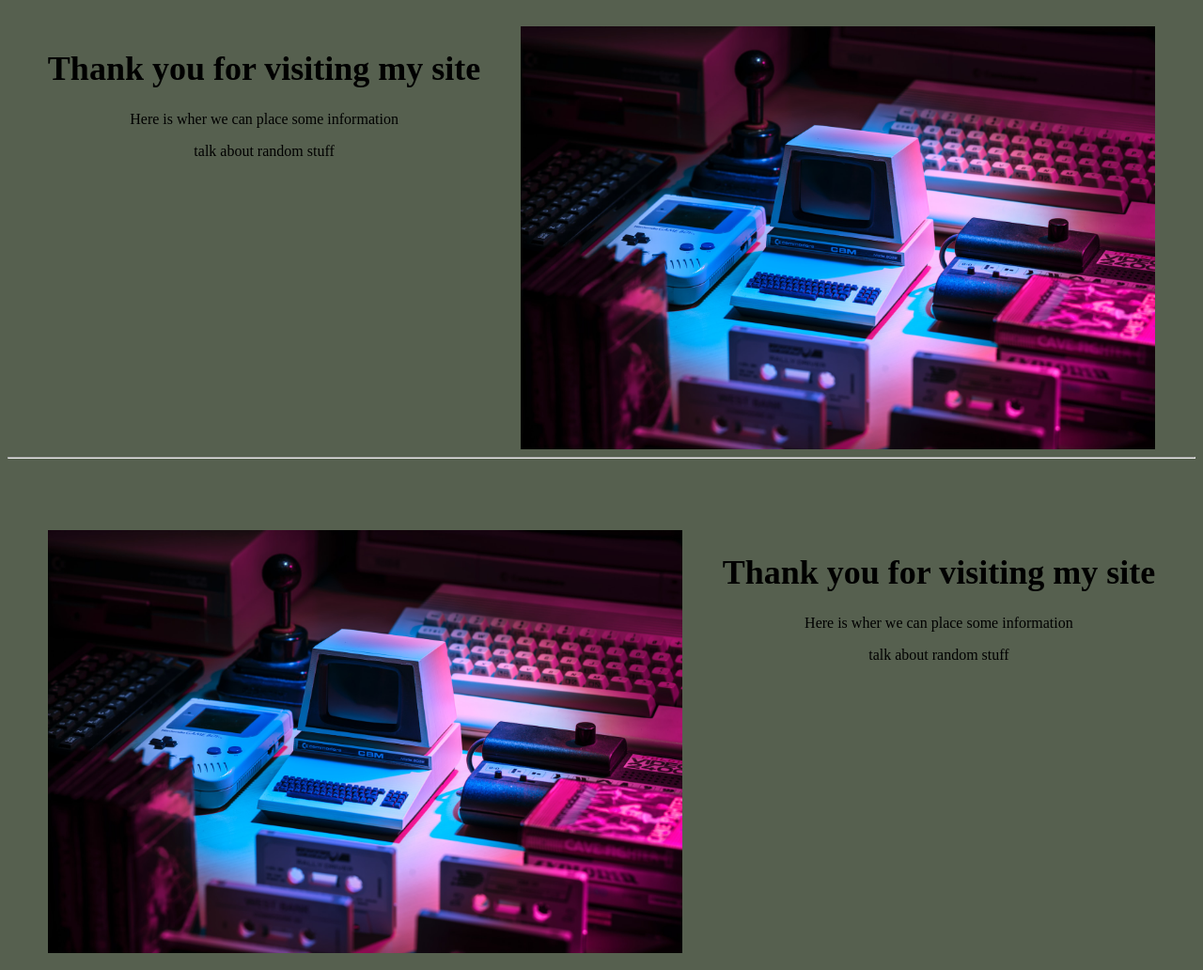
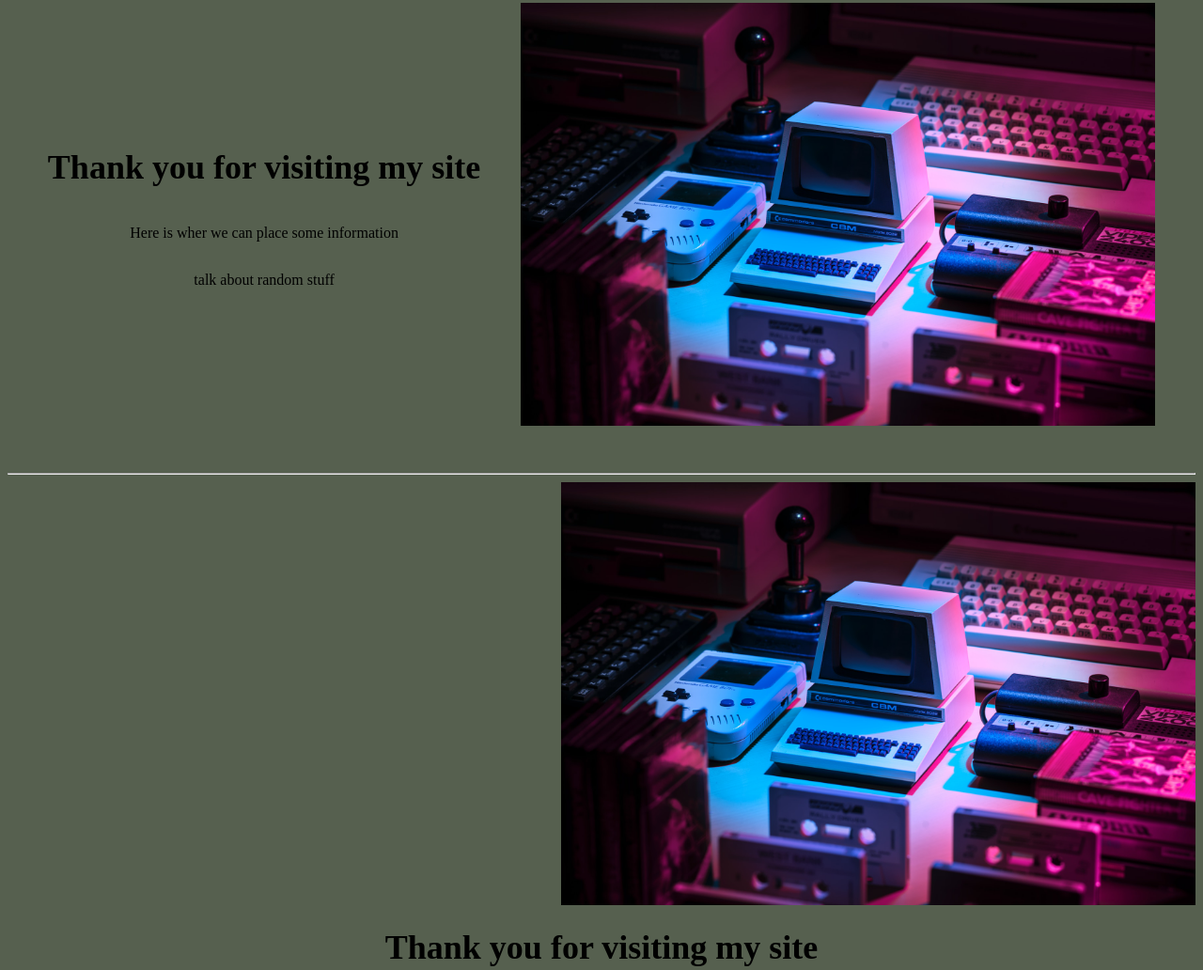
Before and after one commit to Matthew-Steven-Gonzalez/Website_practice, a plain HTML site: page portfolioSite/index.html in a window 1280 px wide. Shown: the part 128-1160 px from the top of the page at 94% size. Drawn offline with Linux system fonts and the light colour scheme.

Commit message:
added more to portfolioSite

```diff
--- a/portfolioSite/index.html
+++ b/portfolioSite/index.html
@@ -25,8 +25,8 @@
             </div>
         </div>
         <hr>
-        <div id="home">
-            <div id="homeImage">
+        <div id="aboutMe">
+            <div id="aboutMeImage">
                 <img src="images/lorenzo-herrera-p0j-mE6mGo4-unsplash.jpg" alt="spacefiller">
             </div>
             <div id="homeTxt">
--- a/portfolioSite/style.css
+++ b/portfolioSite/style.css
@@ -33,17 +33,20 @@ h1{
 }
 
 #home{
-    margin-top: 6%;
+    margin-top: 4%;
+    margin-bottom: 4%;
     display: flex;
     justify-content: space-evenly;
     text-align: center;
 }
 
-#home p {
+#homeTxt , #aboutMe  {
+    display: flex;
     flex-direction: column;
+    justify-content: center;
 }
 
-#homeImage img {
+#homeImage img, #aboutMeImage img {
     padding-left: 8%;
     max-height: 450px;
     float: inline-end;
```
